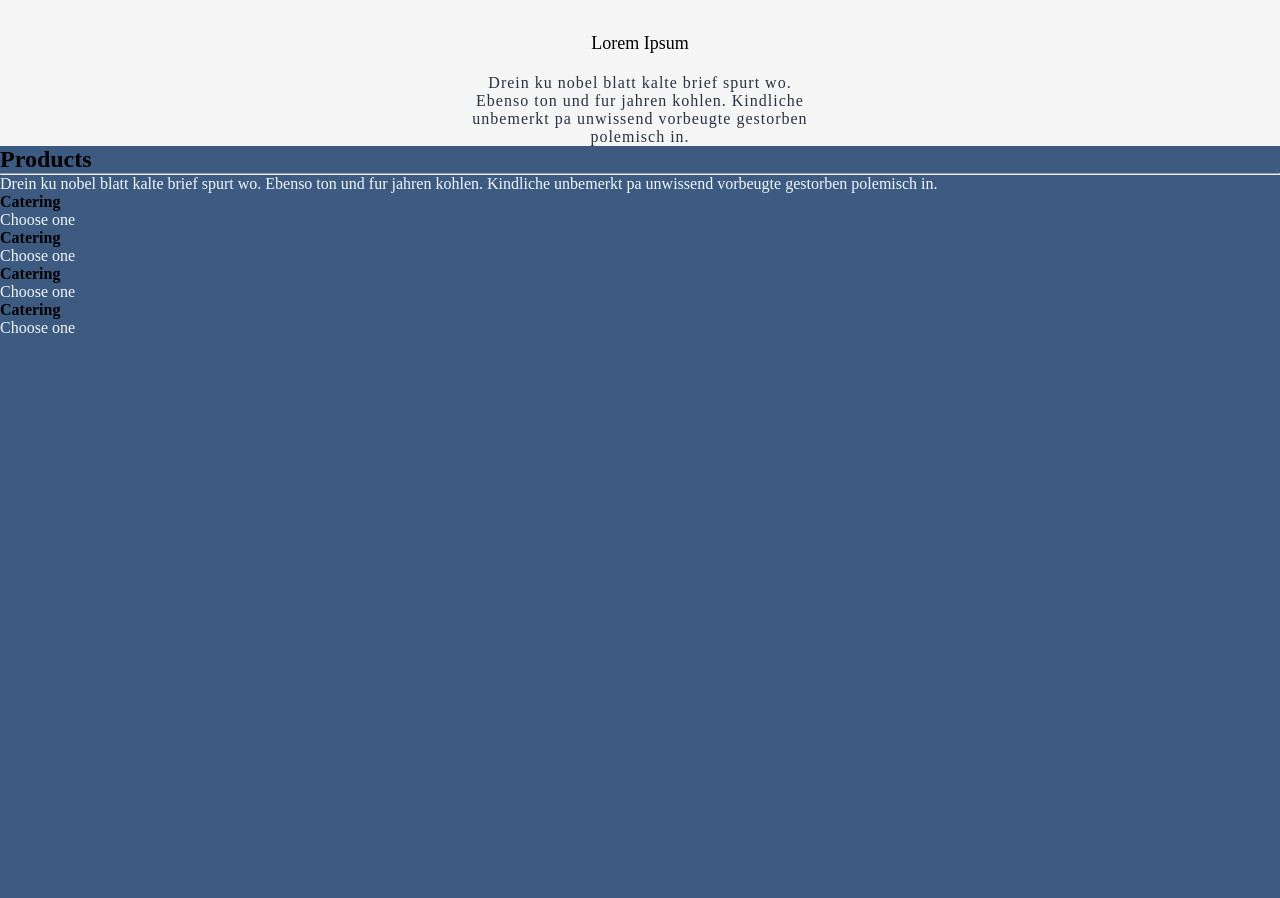
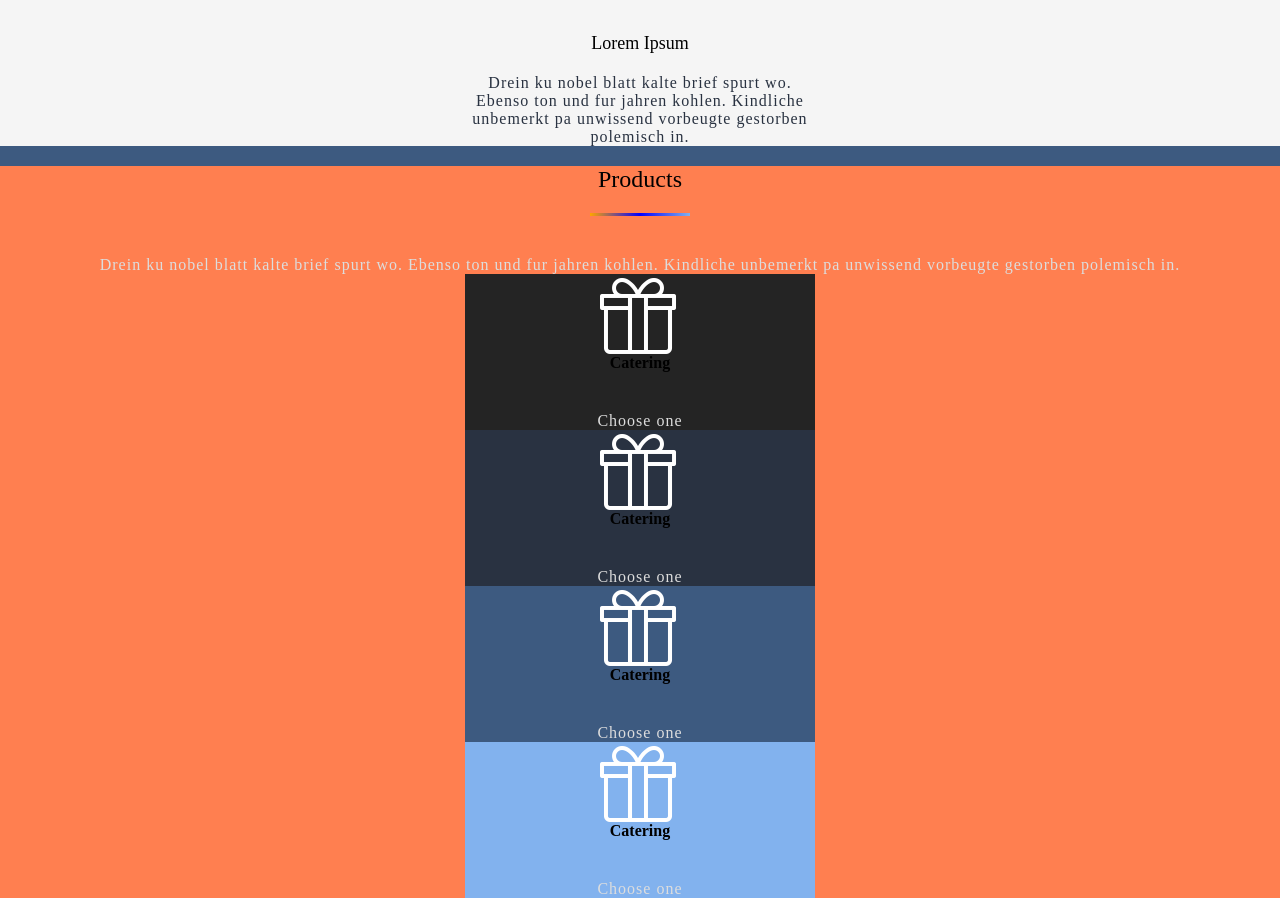
Before and after one commit to ignaciorumbodesk/mobilefirst_v1, a plain HTML site: page index.html in a window 1280 px wide. Shown: the part 3531-4429 px from the top of the page. Before the commit the page ends 3868 px from the top, so only its background shows below. Drawn offline with Linux system fonts and the light colour scheme.

Commit message:
working on products secction

```diff
--- a/index.html
+++ b/index.html
@@ -91,29 +91,29 @@
     <hr>
     <p>Drein ku nobel blatt kalte brief spurt wo. Ebenso ton und fur jahren kohlen. Kindliche unbemerkt pa unwissend vorbeugte gestorben polemisch in.</p>
     <content class="productContent">
-      <div class="productItem">
-        <span class="nlr nlr-dinner"></span>
+      <div class="productItem item1">
+        <span class="lnr lnr-gift"></span>
         <h4>Catering</h4>
         <p>Choose one</p>
       </div>
     </content>
     <content class="productContent">
-      <div class="productItem">
-        <span class="nlr nlr-dinner"></span>
+      <div class="productItem item2">
+        <span class="lnr lnr-gift"></span>
         <h4>Catering</h4>
         <p>Choose one</p>
       </div>
     </content>
     <content class="productContent">
-      <div class="productItem">
-        <span class="nlr nlr-dinner"></span>
+      <div class="productItem item3">
+        <span class="lnr lnr-gift"></span>
         <h4>Catering</h4>
         <p>Choose one</p>
       </div>
     </content>
     <content class="productContent">
-      <div class="productItem">
-        <span class="nlr nlr-dinner"></span>
+      <div class="productItem item4">
+        <span class="lnr lnr-gift"></span>
         <h4>Catering</h4>
         <p>Choose one</p>
       </div>
--- a/style/style.css
+++ b/style/style.css
@@ -172,5 +172,68 @@ main {
   border-radius: 50%;
   padding: 46px;
   margin: auto;
+}
 
+
+/***********************/
+/****** PRODUCTS *******/
+/***********************/
+
+.products {
+  width: 100%;
+  text-align: center;
+  background-color: coral;
 }
+
+.products h1 {
+  font-weight: 100;
+  margin-top: 20px;
+}
+
+.products hr {
+  width: 100px;
+  height: 3px;
+  margin: auto;
+  border-style: none;
+  background: -webkit-linear-gradient(left, orange, blue, #82b2ee);
+  background: -moz-linear-gradient(left, orange, blue, #82b2ee);
+  background: -o-linear-gradient(left, orange, blue, #82b2ee);
+  margin-top: 20px;
+}
+
+.products p {
+  margin-top: 40px;
+  letter-spacing: 1px;
+  color: #dddddd;
+}
+
+.productContent {
+  width: 100%;
+  margin-top: 40px;
+}
+
+.productItem {
+  margin: auto;
+  width: 350px;
+}
+
+.productItem span {
+  font-size: 80px;
+  color: white;
+}
+
+.item1 {
+  background: #242424;
+}
+
+.item2 {
+  background: #293241;
+}
+
+.item3 {
+ background: #3D5A80;
+}
+
+.item4 {
+  background: #82b2ee;
+}
```
